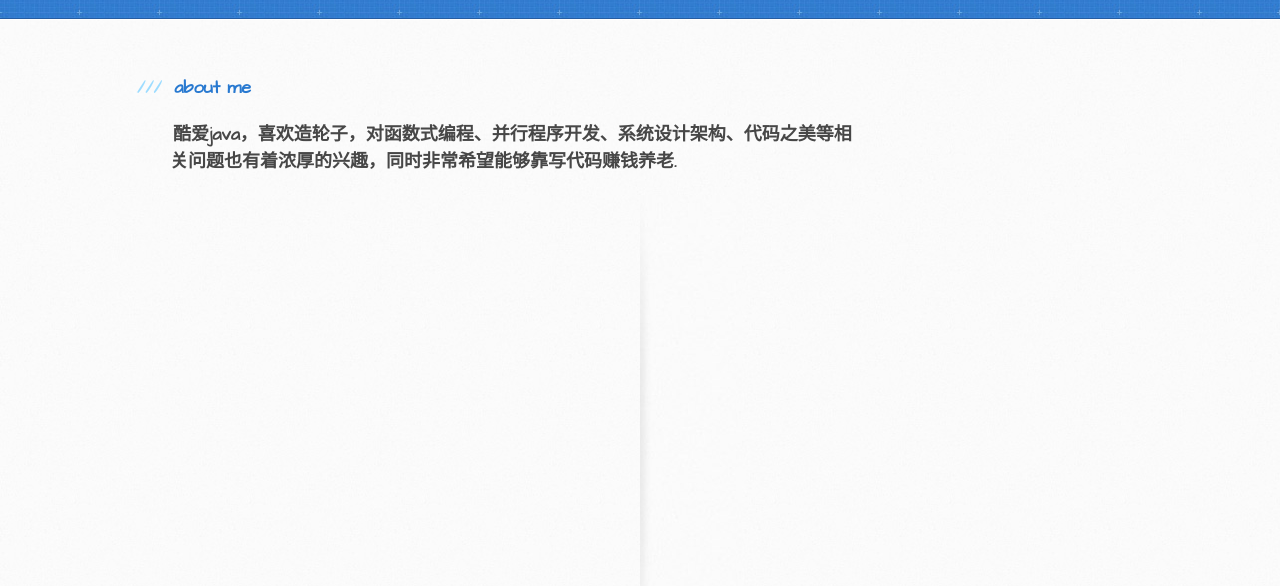
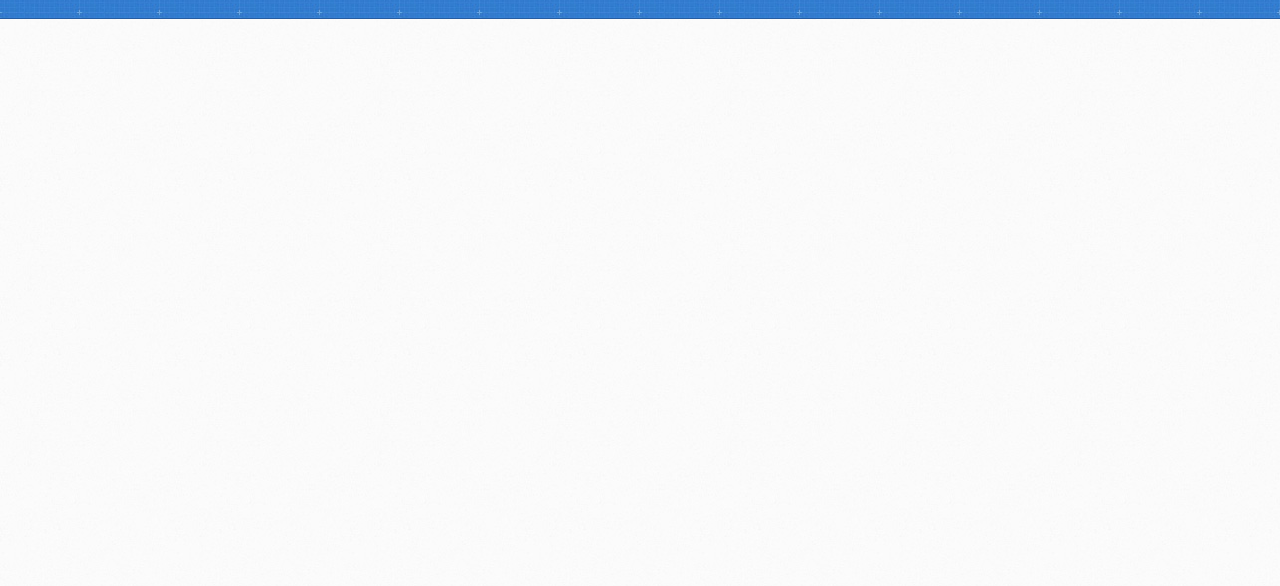
Before and after one commit to bnsdmm/bnsdmm.github.io, a plain HTML site: page about.html in a window 1280 px wide. Shown: the part 148-734 px from the top of the page. Drawn offline with Linux system fonts and the light colour scheme.

Commit message:
Update about.html

```diff
--- a/about.html
+++ b/about.html
@@ -25,17 +25,6 @@
       </div>
     </header>
 
-    <div id="content-wrapper">
-      <div class="inner clearfix">
-        <section id="main-content">
-          <h3>
-<a>about me</a><p>
-<p>酷爱java，喜欢造轮子，对函数式编程、并行程序开发、系统设计架构、代码之美等相关问题也有着浓厚的兴趣，同时非常希望能够靠写代码赚钱养老.</p>
-        <aside id="sidebar">
-
-      </div>
-    </div>
-
 
   </body>
 </html>
```
